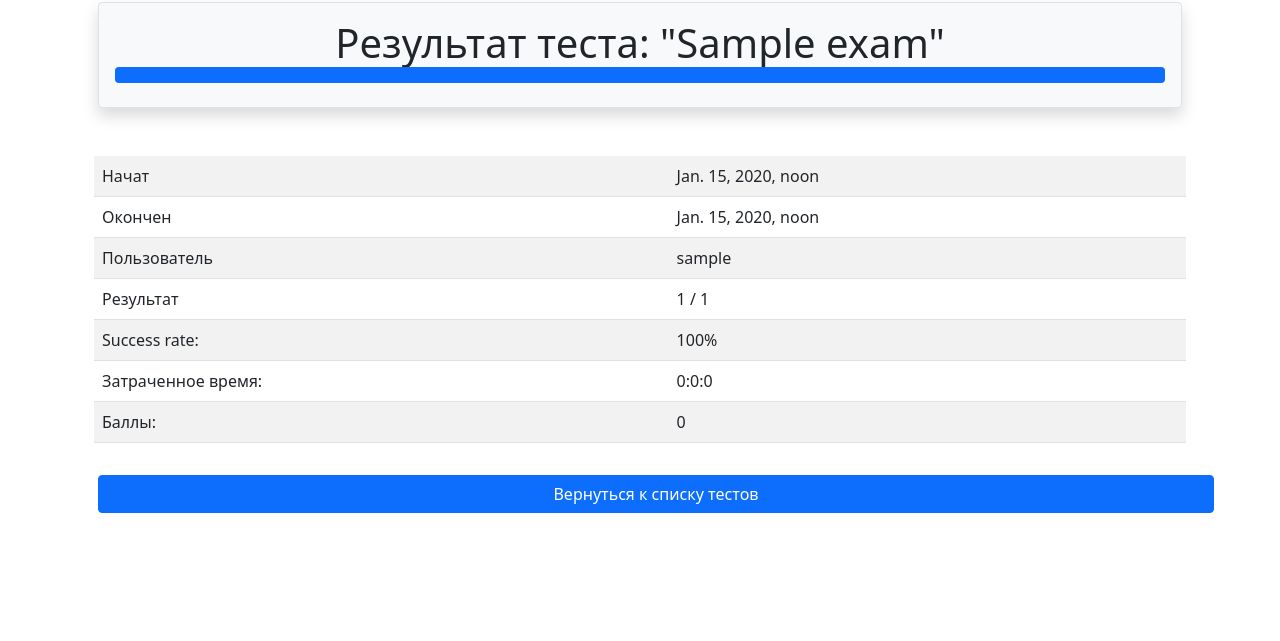
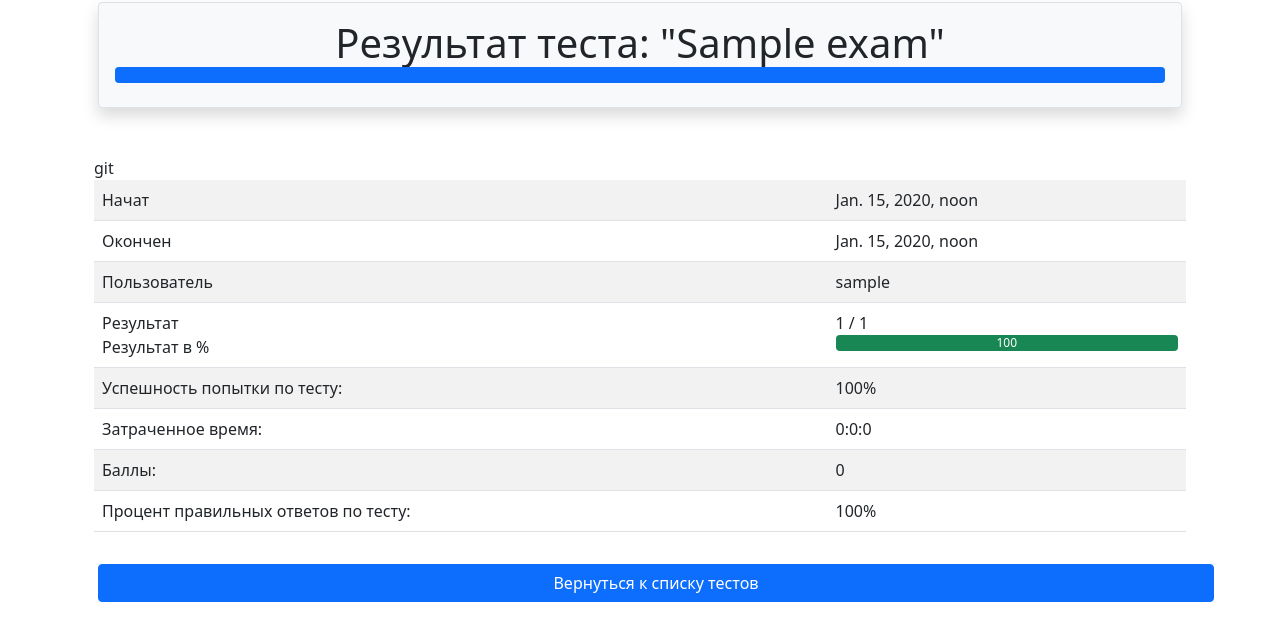
Before and after one commit to Honest-red/quiz, a Django app: page /quizzes/00000000-0000-0000-0000-000000000001/results/00000000-0000-0000-0000-000000000001/details/ in a window 1280 px wide. Shown: the part 62-703 px from the top of the page. Run offline with Django 4.2, Linux system fonts and the light colour scheme; a user stored in the database is signed in; tables that the repository leaves empty hold one stand-in row (values such as "Sample post"); grey boxes marked "Sample" are stand-in pictures; some libraries are stand-ins or nearby versions.

Commit message:
all done

```diff
--- a/quiz/models.py
+++ b/quiz/models.py
@@ -99,6 +99,9 @@ class Result(BaseModel):
     def ball(self):
         from account.apps import user_raiting_dispatcher
         ball = self.num_correct_answers - self.num_incorrect_answers
+        #user_raiting_dispatcher(ball, instance=self.user)
+        return max(0, ball)
 
-        # user_raiting_dispatcher(ball, instance=self.user)
-        return max(0, ball)
+    def test_rate(self):
+        value = [el['num_correct_answers'] for el in Result.objects.values('num_correct_answers')]
+        return round(sum(value) / (len(value) * self.current_order_number) * 100)
--- a/quiz/templates/exams/details.html
+++ b/quiz/templates/exams/details.html
@@ -75,7 +75,7 @@
                             <a class="btn btn-warning" href="{% url 'quizzes:result_update' exam.uuid result.uuid %}">
                                 Продолжить
                             </a>
-                         {#   <a class="btn btn-danger" href="{% url 'quizzes:result_remove'  exam.uuid result.uuid %}">#}
+                            <a class="btn btn-danger" href="{% url 'quizzes:result_remove'  exam.uuid result.uuid %}">
                                 Удалить
                             </a>
                         {% else %}
--- a/quiz/templates/results/details.html
+++ b/quiz/templates/results/details.html
@@ -1,4 +1,7 @@
 {% extends 'base.html' %}
+
+{% load custom_tags %}
+
 {% block title %}
     Результат теста
 {% endblock %}
@@ -30,11 +33,30 @@
                             <td>{{ result.user }}</td>
                         </tr>
                         <tr>
-                            <td>Результат</td>
-                            <td>{{ result.num_correct_answers }} / {{ result.num_incorrect_answers }} </td>
+                            <td>Результат
+                                <br>Результат в %
+                            </td>
+                            <td>{{ result.num_correct_answers }} / {{ result.num_incorrect_answers }}
+                                {% with result.num_correct_answers|rate:result.current_order_number as progress_level %}
+                                <div class="progress">
+                                    <div class="progress-bar bg-success" role="progressbar"
+                                         style="width:{{ progress_level }}%"
+                                         aria-valuenow="{{ progress_level }}"
+                                         aria-valuemin="0" aria-valuemax="100">{{ progress_level }}
+                                    </div>
+                                    {% with 100|negative|add:progress_level|negative as progress_level_no_correct %}
+                                        <div class="progress-bar bg-danger" role="progressbar"
+                                             style="width: {{ progress_level_no_correct }}%"
+                                             aria-valuenow="{{ progress_level_no_correct }}"
+                                             aria-valuemin="0" aria-valuemax="100">{{ progress_level_no_correct }}
+                                        </div>
+                                    {% endwith %}
+                                </div>
+                                {% endwith %}
+                            </td>
                         </tr>
                         <tr>
-                            <td>Success rate: </td>
+                            <td>Успешность попытки по тесту: </td>
                             <td>{{ result.success_rate}}% </td>
                         </tr>
                         <tr>
@@ -45,7 +67,11 @@
                             <td>Баллы: </td>
                             <td>{{ result.ball }}</td>
                         </tr>
-                    </tbody>
+                        <tr>
+                            <td>Процент правильных ответов по тесту: </td>
+                            <td>{{ result.test_rate }}%</td>
+                        </tr>
+                    </tbody>git
               </table>
             </div>
         </div>
--- a/quiz/templatetags/custom_tags.py
+++ b/quiz/templatetags/custom_tags.py
@@ -24,8 +24,13 @@ def expression(value, *args):
 # '(45- 1) * 100 // 89'
 
 
+def rate(value, arg):
+    return round(value / arg * 100)
+
+
 register.filter('negative', negative_value)
 register.filter('multi', multi)
 register.filter('dived', dived)
+register.filter('rate', rate)
 
 register.simple_tag(func=expression, name='expression')
--- a/quiz/urls.py
+++ b/quiz/urls.py
@@ -6,6 +6,7 @@ from .views import ExamResultCreateView
 from .views import ExamResultDetailView
 from .views import ExamResultQuestionView
 from .views import ExamResultUpdateView
+from .views import ExamResultDeleteView
 
 app_name = 'quizzes'
 
@@ -14,6 +15,7 @@ urlpatterns = [
     path('<uuid:uuid>/', ExamDetailView.as_view(), name='details'),
     path('<uuid:uuid>/result/<uuid:res_uuid>/question/<int:order_num>', ExamResultQuestionView.as_view(),
          name='question'),
+    path('<uuid:uuid>/results/<uuid:res_uuid>/remove/', ExamResultDeleteView.as_view(), name='result_remove'),
     path('<uuid:uuid>/results/<uuid:res_uuid>/update/', ExamResultUpdateView.as_view(), name='result_update'),
     path('<uuid:uuid>/results/<uuid:res_uuid>/questions/next/', ExamResultQuestionView.as_view(), name='question'),
     path('<uuid:uuid>/results/<uuid:res_uuid>/details/', ExamResultDetailView.as_view(), name='result_details'),
--- a/quiz/views.py
+++ b/quiz/views.py
@@ -1,8 +1,10 @@
+from django.contrib import messages
 from django.contrib.auth.mixins import LoginRequiredMixin
 from django.http import HttpResponseRedirect
 from django.shortcuts import render
 from django.shortcuts import reverse
-from django.views.generic import CreateView
+from django.urls import reverse_lazy
+from django.views.generic import CreateView, DeleteView
 from django.views.generic import DetailView
 from django.views.generic import ListView
 from django.views.generic import UpdateView
@@ -94,8 +96,14 @@ class ExamResultQuestionView(LoginRequiredMixin, UpdateView):
         )
         choices = ChoicesFormSet(data=request.POST)
         selected_choices = ['is_selected' in form.changed_data for form in choices.forms]
-        result = Result.objects.get(uuid=res_uuid)
-        result.update_result(result.current_order_number + 1, question, selected_choices)
+
+        if sum(selected_choices) == 0:
+            messages.warning(request, 'Not save if All answer not right')
+        elif sum(selected_choices) == len(choices.forms):
+            messages.warning(request, 'Not save if All answer right')
+        else:
+            result = Result.objects.get(uuid=res_uuid)
+            result.update_result(result.current_order_number + 1, question, selected_choices)
 
         if result.state == Result.STATE.FINISHED:
             return HttpResponseRedirect(
@@ -152,3 +160,20 @@ class ExamResultUpdateView(LoginRequiredMixin, UpdateView):
                 }
             )
         )
+
+
+class ExamResultDeleteView(LoginRequiredMixin, DeleteView):
+
+    model = Result
+    template_name = 'results/delete.html'
+    context_object_name = 'result'
+    pk_url_kwarg = 'uuid'
+    success_url = reverse_lazy('quizzes:list')
+
+    def get_object(self):
+        uuid = self.kwargs.get('res_uuid')
+        return self.get_queryset().get(uuid=uuid)
+
+    def form_valid(self, request, *args, **kwargs):
+        result = super().delete(request, *args, **kwargs)
+        return result
```
Also changed, not shown: quiz/templates/exams/question.html (+9 -1 lines), quiz/templates/results/delete.html (added, +32 -0 lines).
